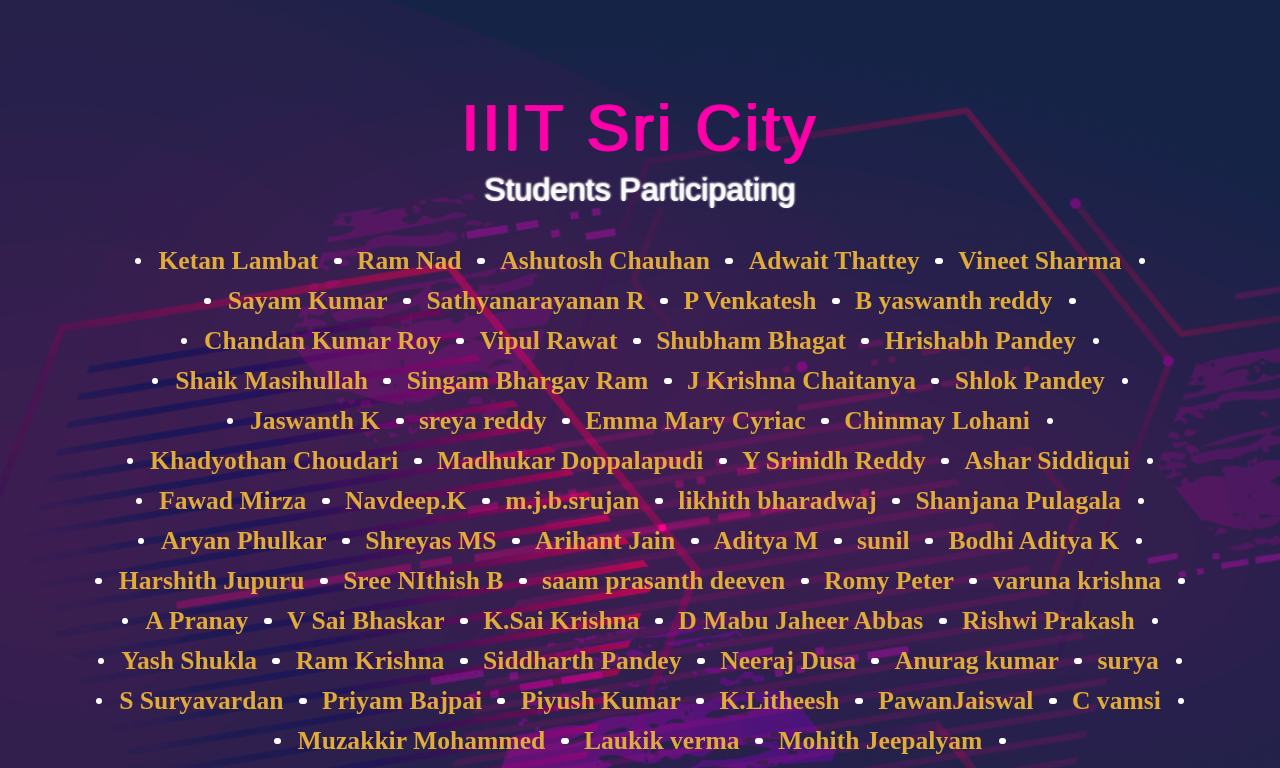
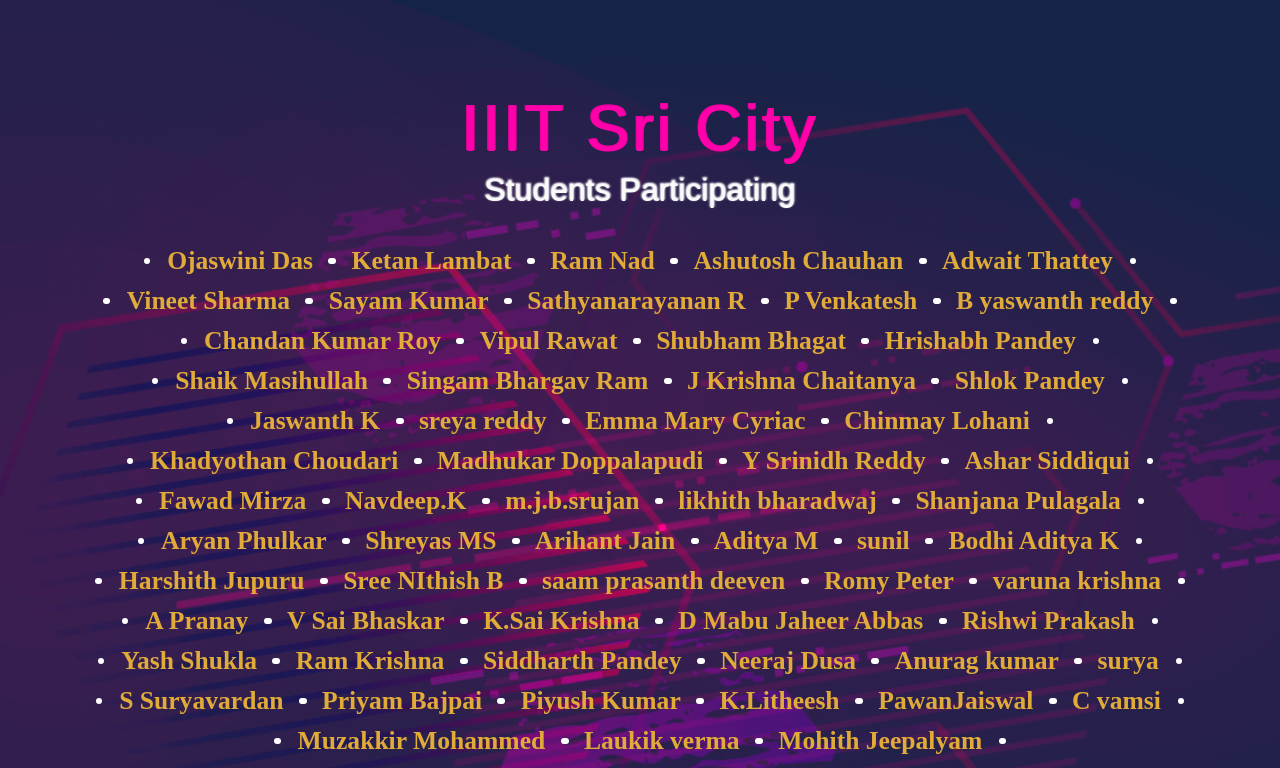
Before and after one commit to Project-Club-IIITS/hacktoberfest2019-participants, a Jekyll site: the page index.html, which Jekyll copies as it is, in a window 1280 px wide and 900 px high, cut to the strip 132-900 px from the top of the window. Built offline with Jekyll 4.4.1, drawn with Linux system fonts in a browser that asks for light colours; some web fonts are replaced.

Commit message:
Update index.html
added my profile

```diff
--- a/index.html
+++ b/index.html
@@ -68,6 +68,7 @@
             -->
 
           <ul>
+	 <li><a href="https://github.com/meojaswini/">Ojaswini Das </a></li>
           <li><a href="https://github.com/ketan-lambat">Ketan Lambat</a></li>
           <li><a href="https://github.com/ram-nad">Ram Nad</a></li>
           <li><a href="https://github.com/masterashu">Ashutosh Chauhan</a></li>
```
